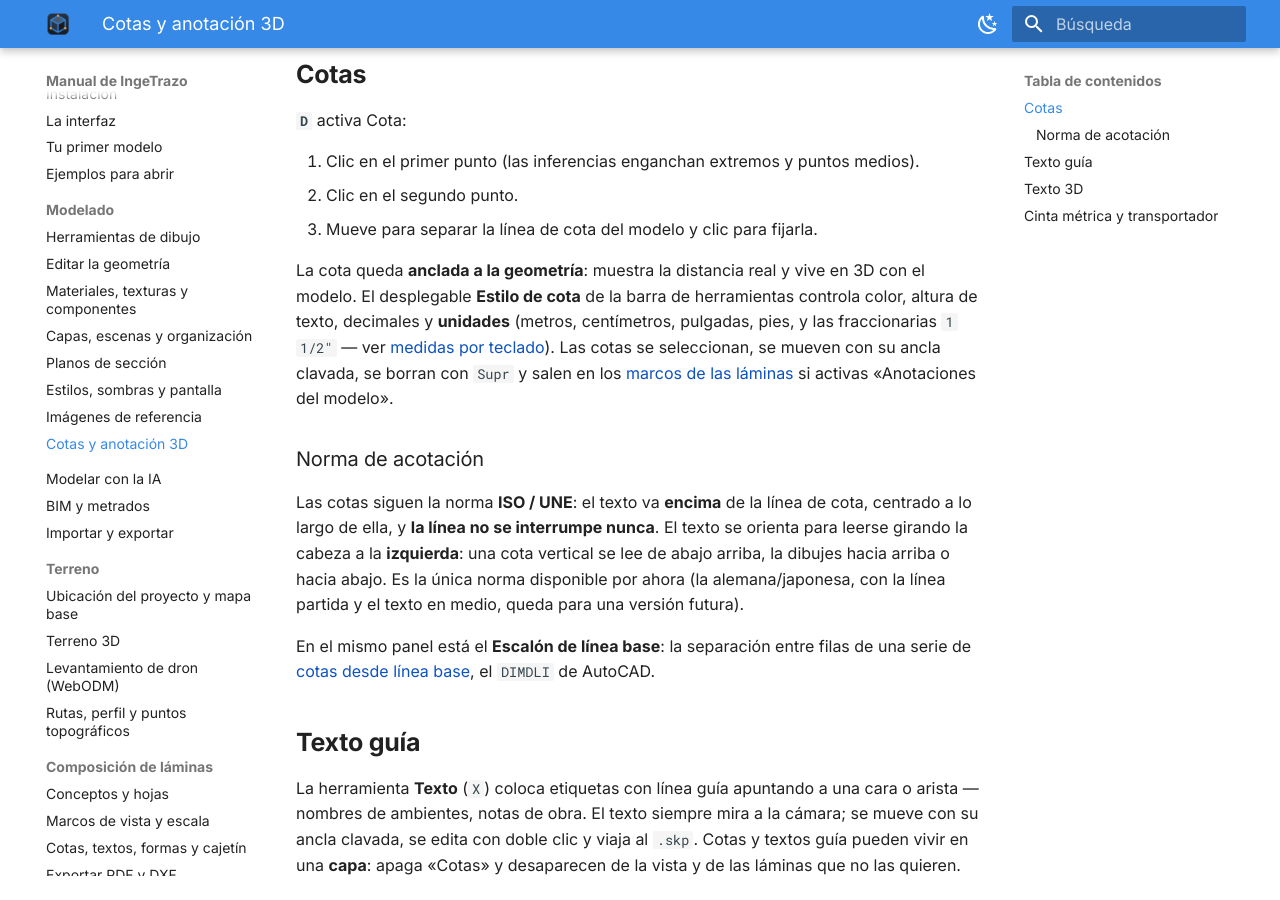
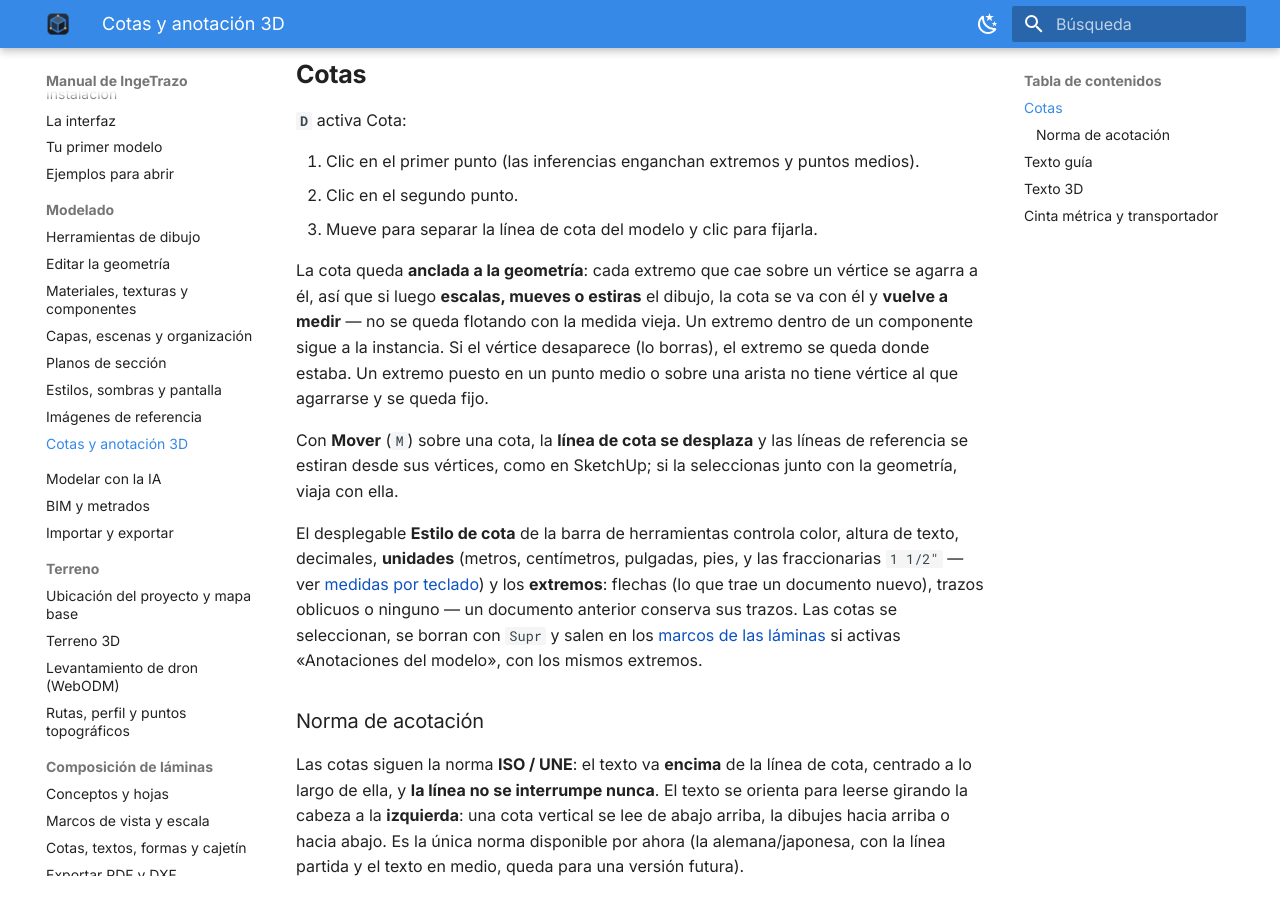
Before and after one commit to ingelibre/ingetrazo-docs, an MkDocs documentation site: the page built from docs/modelado/cotas-texto.md, in a window 1280 px wide and 900 px high, scrolled down 262 px. Built offline with MkDocs 1.6.1 and Material for MkDocs 9.7.7, drawn with Linux system fonts in a browser that asks for light colours.

Commit message:
Cotas del modelo: siguen a la geometría, Mover desplaza la línea, extremos
Co-Authored-By: Claude Opus 5 (1M context) <noreply@anthropic.com>

```diff
--- a/docs/modelado/cotas-texto.md
+++ b/docs/modelado/cotas-texto.md
@@ -10,7 +10,11 @@ Estas son las anotaciones **dentro del modelo 3D**. Para las cotas sobre la hoja
 2. Clic en el segundo punto.
 3. Mueve para separar la línea de cota del modelo y clic para fijarla.
 
-La cota queda **anclada a la geometría**: muestra la distancia real y vive en 3D con el modelo. El desplegable **Estilo de cota** de la barra de herramientas controla color, altura de texto, decimales y **unidades** (metros, centímetros, pulgadas, pies, y las fraccionarias `1 1/2"` — ver [medidas por teclado](dibujo.md#medidas-por-teclado-metros-centimetros-pulgadas-pies)). Las cotas se seleccionan, se mueven con su ancla clavada, se borran con `Supr` y salen en los [marcos de las láminas](../laminas/marcos.md#extras-del-marco) si activas «Anotaciones del modelo».
+La cota queda **anclada a la geometría**: cada extremo que cae sobre un vértice se agarra a él, así que si luego **escalas, mueves o estiras** el dibujo, la cota se va con él y **vuelve a medir** — no se queda flotando con la medida vieja. Un extremo dentro de un componente sigue a la instancia. Si el vértice desaparece (lo borras), el extremo se queda donde estaba. Un extremo puesto en un punto medio o sobre una arista no tiene vértice al que agarrarse y se queda fijo.
+
+Con **Mover** (`M`) sobre una cota, la **línea de cota se desplaza** y las líneas de referencia se estiran desde sus vértices, como en SketchUp; si la seleccionas junto con la geometría, viaja con ella.
+
+El desplegable **Estilo de cota** de la barra de herramientas controla color, altura de texto, decimales, **unidades** (metros, centímetros, pulgadas, pies, y las fraccionarias `1 1/2"` — ver [medidas por teclado](dibujo.md#medidas-por-teclado-metros-centimetros-pulgadas-pies)) y los **extremos**: flechas (lo que trae un documento nuevo), trazos oblicuos o ninguno — un documento anterior conserva sus trazos. Las cotas se seleccionan, se borran con `Supr` y salen en los [marcos de las láminas](../laminas/marcos.md#extras-del-marco) si activas «Anotaciones del modelo», con los mismos extremos.
 
 ### Norma de acotación
 
```
